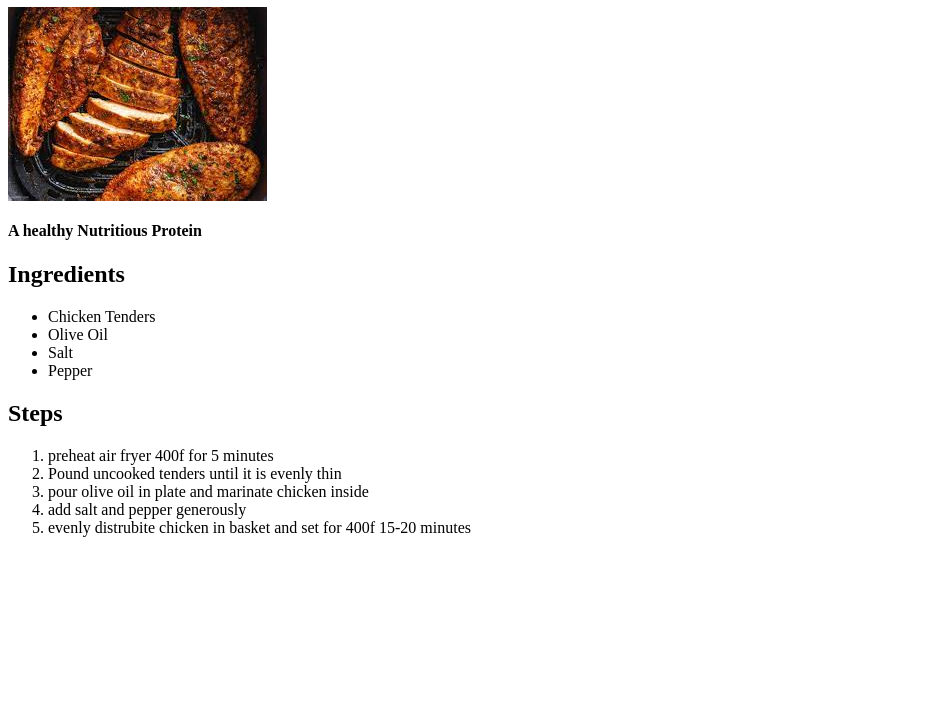
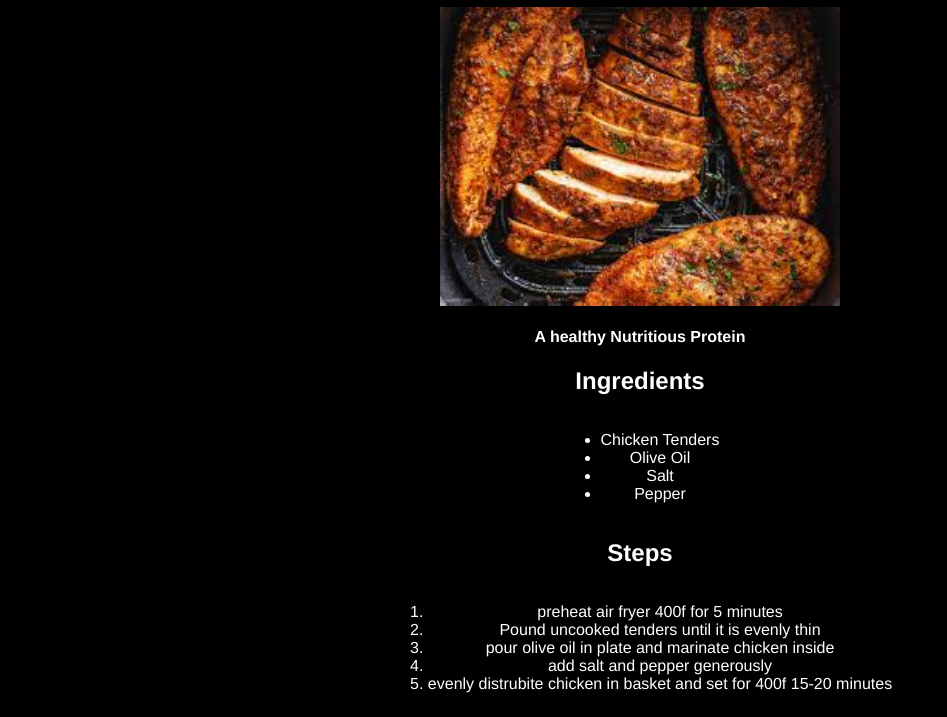
Before and after one commit to smithj232/odin-recipes, a plain HTML site: page recipes/recipe3.html in a window 1280 px wide. Shown: the part 99-816 px from the top of the page, without its empty margins (0-947 px from the left). Drawn offline with Linux system fonts and the light colour scheme.

Commit message:
add missing accessibility to images and basic css

```diff
--- /dev/null
+++ b/css/styles.css
@@ -0,0 +1,17 @@
+/*how to make a comment in CSS*/
+
+body {
+    background-color: black;
+    color: white;
+    text-align: center;
+    font-family: 'Franklin Gothic Medium', 'Arial Narrow', Arial, sans-serif;
+}
+img {
+    height: auto;
+    width: 400px;
+    max-width: 100%;
+}
+ol,
+ul {
+    display:inline-block;
+}
--- a/recipes/recipe3.html
+++ b/recipes/recipe3.html
@@ -1,7 +1,10 @@
+<head>
+  <link rel="stylesheet" href="../css/styles.css">
+</head>
 <title>Air Fryer Chicken</title>
 <a href="../index.html">Home</a>
 <h1>Air Fryer Chicken</h1>
-  <img src="../img/air-fryer-chicken.jpeg"alt="">
+  <img src="../img/air-fryer-chicken.jpeg"alt="Air Fryer Chicken">
   <h4>A healthy Nutritious Protein</h4>
 <h2>Ingredients</h2>
   <ul>
```
Also changed, not shown: index.html (+1 -0 lines), recipes/protein-mac-and-cheese.html (+3 -0 lines), recipes/recipe2.html (+4 -1 lines).
